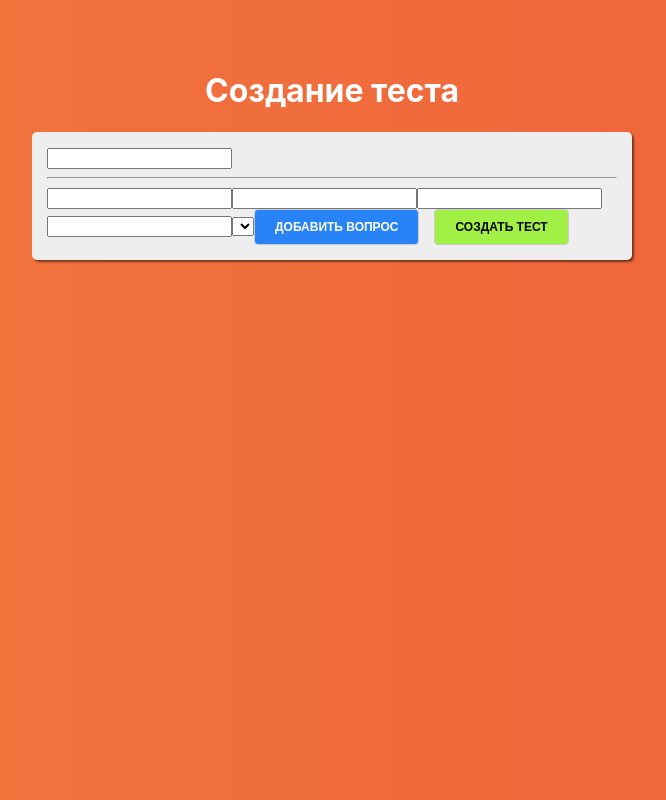
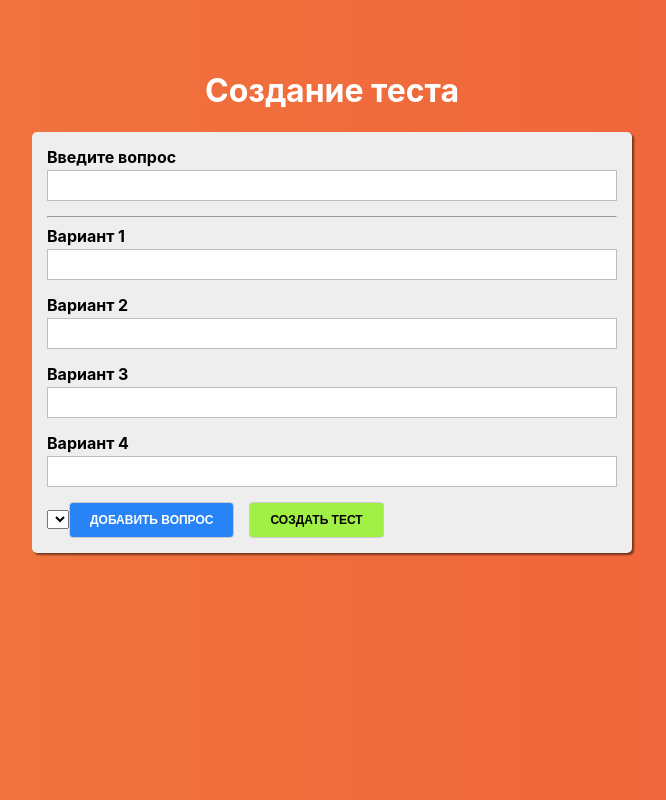
Before and after one commit to kraevskiy/react-quiz, a React (Create React App) app: page /quiz-creator in a window 1280 px wide. Shown: the whole page, without its empty margins (308-974 px from the left). Built offline with nearby package versions, Linux system fonts and the light colour scheme; the HTML template or start-up script is replaced by a standard one.

Commit message:
add inputRender

```diff
--- a/src/containers/QuizCreator/QuizCreator.js
+++ b/src/containers/QuizCreator/QuizCreator.js
@@ -1,8 +1,37 @@
 import React, {Component} from 'react';
 import classes from './QuizCreator.module.css'
-import Button from "../../components/UI/Button/Button";
+import Button from "../../components/UI/Button/Button"
+import Input from "../../components/UI/Input/Input";
+import {createControl} from '../../form/formFramework'
+import Auxiliary from "../../hoc/Auxiliary/Auxiliary";
+
+function createOptionControl(number) {
+	return createControl({
+		label: `Вариант ${number}`,
+		errorMessage: 'Значение не может быть пустым',
+		id: number
+	}, {required: true})
+}
+
+function createFormControls() {
+	return {
+		question: createControl({
+			label: 'Введите вопрос',
+			errorMessage: 'Вопрос не может быть пустым'
+		}, {required: true}),
+		option1: createOptionControl(1),
+		option2: createOptionControl(2),
+		option3: createOptionControl(3),
+		option4: createOptionControl(4),
+	}
+}
 
 class QuizCreator extends Component {
+
+	state = {
+		quiz: [],
+		formControls: createFormControls()
+	}
 
 	submitHandler = event => {
 		event.preventDefault()
@@ -16,6 +45,32 @@
 
 	}
 
+	changeHandler = (value, controlName) => {
+
+	}
+
+	renderControls(){
+		return Object.keys(this.state.formControls).map((controlName, index)=>{
+			const control = this.state.formControls[controlName]
+
+			return(
+				<Auxiliary
+					key={controlName+index}>
+					<Input
+						label={control.label}
+						value={control.value}
+						valid={control.valid}
+						shouldValidate={!!control.validation}
+						touched={control.touched}
+						errorMessage={control.errorMessage}
+						onChange={event => this.changeHandler(event.target.value, controlName)}
+					/>
+					{ index === 0 ? <hr/> : null }
+				</Auxiliary>
+			)
+		})
+	}
+
 	render() {
 		return (
 			<div className={classes.QuizCreator}>
@@ -24,12 +79,7 @@
 
 					<form onSubmit={this.submitHandler}>
 
-						<input type="text"/>
-						<hr/>
-						<input type="text"/>
-						<input type="text"/>
-						<input type="text"/>
-						<input type="text"/>
+						{this.renderControls()}
 
 						<select></select>
 						<Button
--- /dev/null
+++ b/src/form/formFramework.js
@@ -0,0 +1,10 @@
+export function createControl(config, validation) {
+
+	return {
+		...config,
+		validation,
+		valid: !validation,
+		touched: false,
+		value: ""
+	}
+}
--- /dev/null
+++ b/src/hoc/Auxiliary/Auxiliary.js
@@ -0,0 +1,3 @@
+const Auxiliary = props => props.children
+
+export default Auxiliary
```
